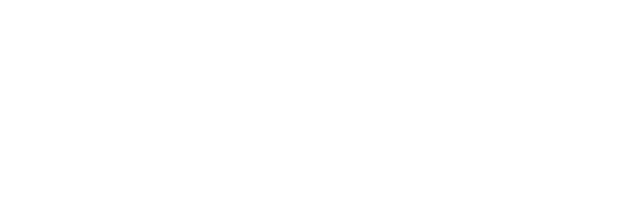
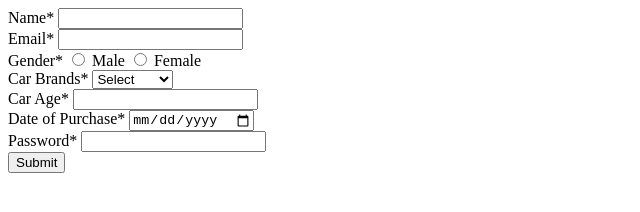
Before and after one commit to acciojob/car-insurance-form-sandeepsamanth, a website: page main.html in a window 1280 px wide. Shown: the whole page, without its empty margins (0-640 px from the left). Drawn offline with Linux system fonts and the light colour scheme.

Commit message:
created a submission

```diff
--- a/main.html
+++ b/main.html
@@ -10,6 +10,45 @@
 	<!-- the entire body must be written by student -->
     <script type="text/javascript" src="./script.js">
 </script>
+<form method="post" action="submit-form.php">
+  <div>
+    <label for="name">Name*</label>
+    <input type="text" id="name" name="name" required>
+  </div>
+  <div>
+    <label for="email">Email*</label>
+    <input type="email" id="email" name="email" required>
+  </div>
+  <div>
+    <label>Gender*</label>
+    <input type="radio" name="gender" value="male" required> Male
+    <input type="radio" name="gender" value="female" required> Female
+  </div>
+  <div>
+    <label for="cars">Car Brands*</label>
+    <select id="cars" name="cars" required>
+      <option value="">Select</option>
+      <option value="BMW">BMW</option>
+      <option value="Audi">Audi</option>
+      <option value="Mercedez">Mercedez</option>
+    </select>
+  </div>
+  <div>
+    <label for="carage">Car Age*</label>
+    <input type="number" id="carage" name="carage" required>
+  </div>
+  <div>
+    <label for="dop">Date of Purchase*</label>
+    <input type="date" id="dop" name="dop" required>
+  </div>
+  <div>
+    <label for="password">Password*</label>
+    <input type="password" id="password" name="password" required>
+  </div>
+  <div>
+    <button type="submit">Submit</button>
+  </div>
+</form>
 
 </body>
 
```
